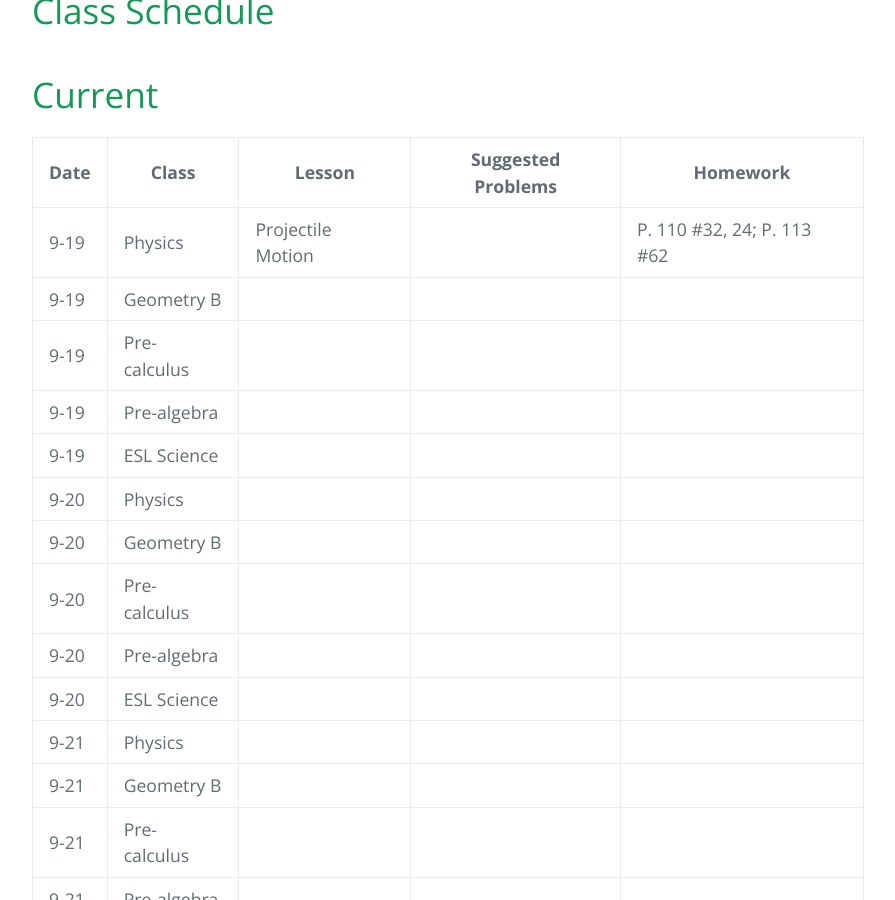
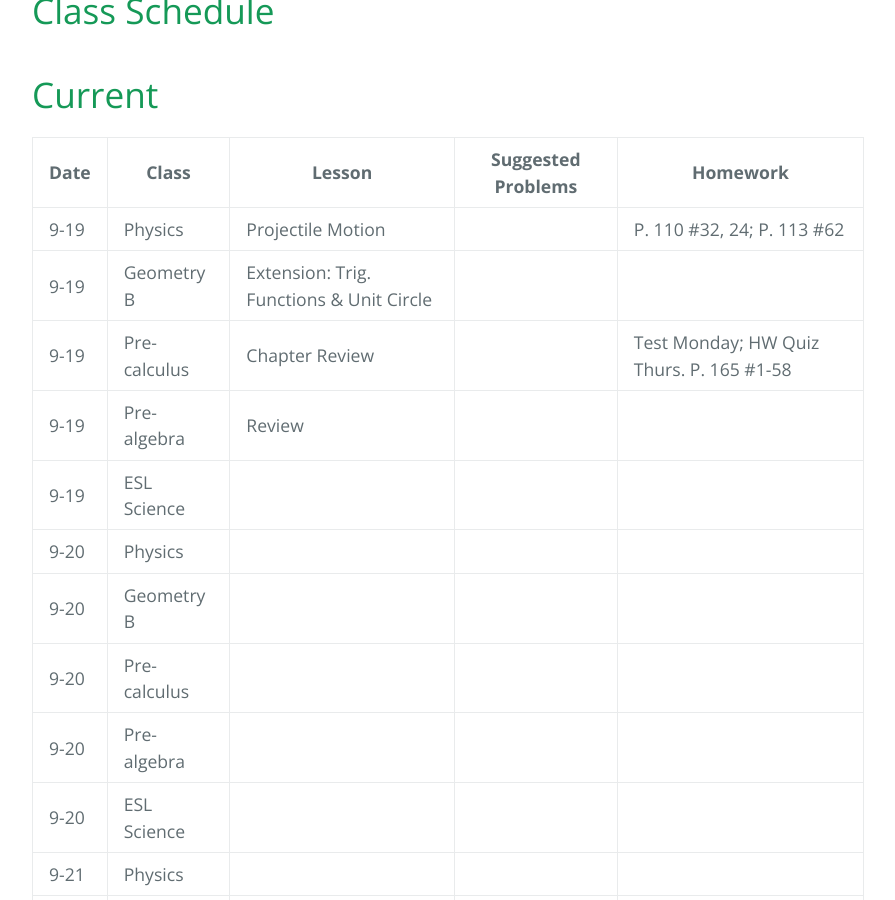
Before and after one commit to gpayoo/gpayoo, a Jekyll site: the page built from index.md, in a window 1280 px wide and 900 px high, scrolled down 431 px. Shown: the whole window, without its empty margins (192-1087 px from the left). Built offline with Jekyll 4.4.1, drawn with Linux system fonts in a browser that asks for light colours; our own code applies the rules of GitHub Pages for plain Markdown files.

Commit message:
Update index.md

```diff
--- a/index.md
+++ b/index.md
@@ -10,9 +10,9 @@ layout: default
 | Date | Class | Lesson | Suggested Problems | Homework |
 | ---- | ----- | ------ | -------- | ---
 | 9-19 | Physics | Projectile Motion  | | P. 110 #32, 24; P. 113 #62
-| 9-19 | Geometry B |  | | |
-| 9-19 | Pre-calculus |  | |
-| 9-19 | Pre-algebra | | |
+| 9-19 | Geometry B | Extension: Trig. Functions & Unit Circle | | |
+| 9-19 | Pre-calculus | Chapter Review | | Test Monday; HW Quiz Thurs. P. 165 #1-58
+| 9-19 | Pre-algebra | Review | |
 | 9-19 | ESL Science |  |  |
 | 9-20 | Physics |  | |
 | 9-20 | Geometry B |  | | |
```
